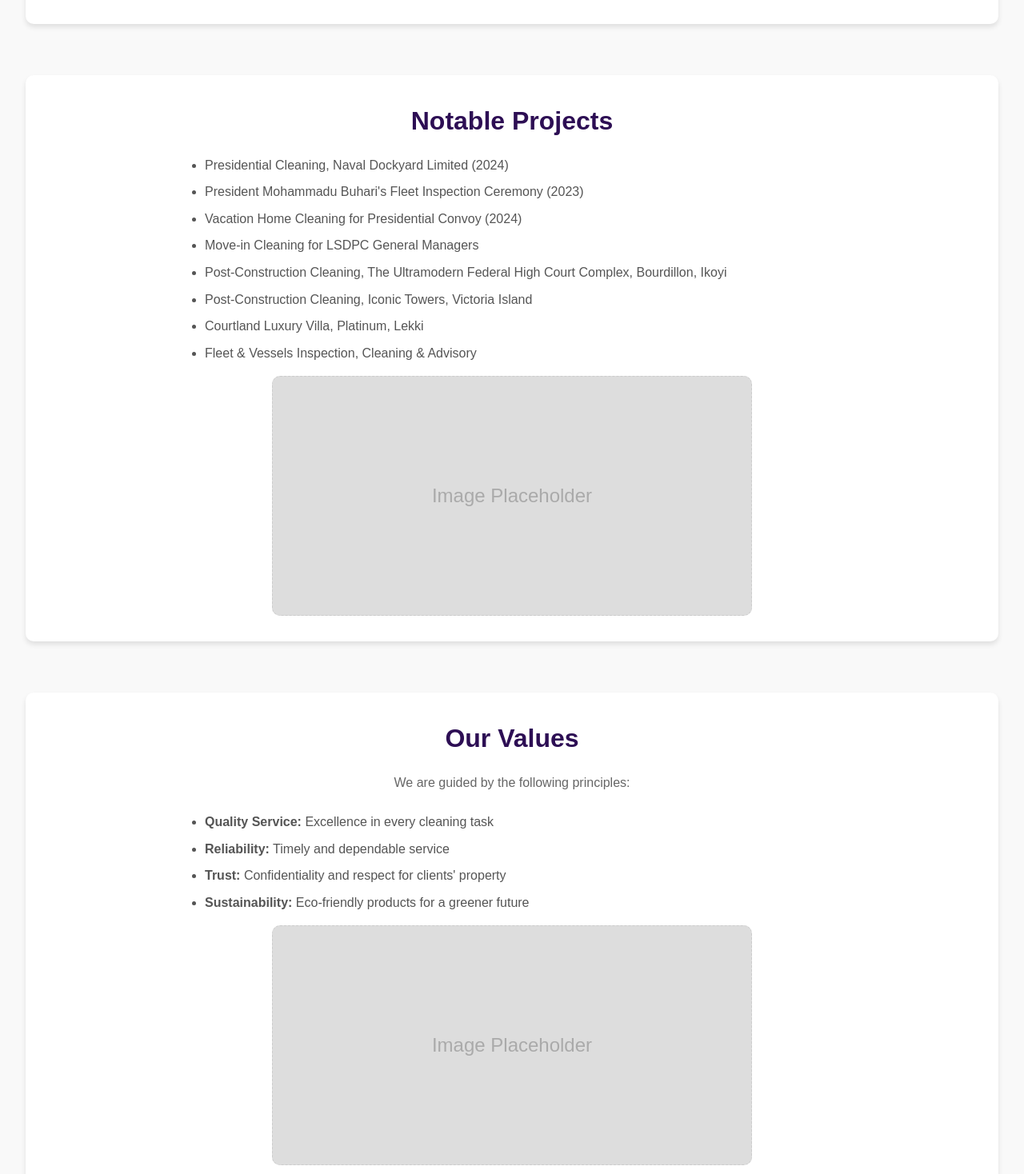
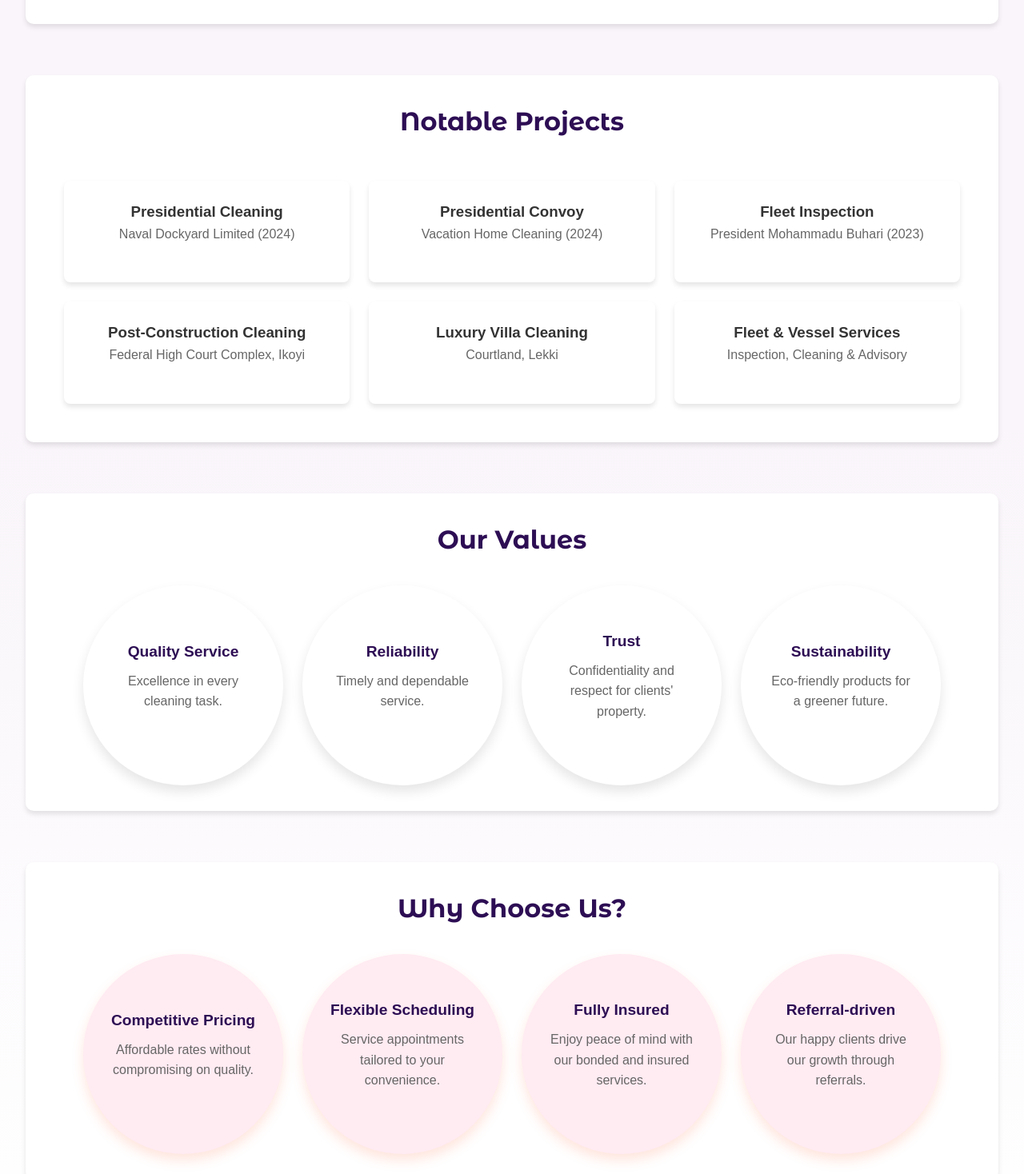
Before and after one commit to eniolaSamuel/CleaningClanProductPage, a React (Create React App) app: page / in a window 1280 px wide. Shown: the part 1942-3410 px from the top of the page at 80% size. Built offline with nearby package versions, Linux system fonts and the light colour scheme; a web font is replaced by a local one.

Commit message:
cc-update

```diff
--- a/src/styles/About.css
+++ b/src/styles/About.css
@@ -1,7 +1,7 @@
 .about-page {
     font-family: 'Arial', sans-serif;
     padding: 2rem;
-    background-color: #f9f9f9;
+    background-image: linear-gradient(#F9F5FA, #F9F5FA, #fff);
     color: #333;
 }
 
@@ -10,6 +10,7 @@ h2 {
     margin-bottom: 1rem;
     color: #2d0e54;
     text-align: center;
+    font-family: "Montserrat Alternates", sans-serif;
 }
 
 p {
@@ -27,6 +28,110 @@ section {
     background: #fff;
     border-radius: 10px;
     box-shadow: 0 4px 6px rgba(0, 0, 0, 0.1);
+}
+
+.projects-section {
+    margin-bottom: 4rem;
+    text-align: center;
+}
+
+.projects-section h2 {
+    font-size: 2rem;
+    margin-bottom: 2rem;
+    color: #2d0e54;
+    text-align: center;
+    font-family: "Montserrat Alternates", sans-serif;
+}
+
+.projects-grid {
+    display: grid;
+    grid-template-columns: repeat(3, 1fr); /* Three cards per row */
+    gap: 1.5rem; /* Space between cards */
+    padding: 1rem;
+}
+
+.project-card {
+    background-color: #fff;
+    border-radius: 8px;
+    padding: 1.5rem;
+    box-shadow: 0 4px 6px rgba(0, 0, 0, 0.1);
+    text-align: center;
+    transition: transform 0.2s ease-in-out, box-shadow 0.2s ease-in-out;
+}
+
+.project-card:hover {
+    transform: translateY(-5px); /* Subtle lift effect on hover */
+    box-shadow: 0 6px 10px rgba(0, 0, 0, 0.15);
+}
+
+/* Responsive Design */
+@media (max-width: 768px) {
+    .projects-grid {
+        grid-template-columns: repeat(2, 1fr); /* Two cards per row on smaller screens */
+    }
+}
+
+@media (max-width: 480px) {
+    .projects-grid {
+        grid-template-columns: repeat(1, 1fr); /* One card per row on very small screens */
+    }
+}
+
+/* Shared Styles for Values and Why Choose Us */
+.values-section,
+.choose-us-section {
+    margin-bottom: 4rem;
+    text-align: center;
+}
+
+.values-section h2,
+.choose-us-section h2 {
+    font-size: 2rem;
+    margin-bottom: 2rem;
+}
+
+.values-grid {
+    display: flex;
+    flex-wrap: wrap;
+    justify-content: center;
+    gap: 1.5rem;
+}
+
+.value-card {
+    background-color: #fff;
+    border-radius: 50%;
+    padding: 2rem;
+    width: 250px;
+    height: 250px;
+    display: flex;
+    flex-direction: column;
+    justify-content: center;
+    align-items: center;
+    box-shadow: 0 8px 15px rgba(0, 0, 0, 0.1);
+    transition: transform 0.3s ease;
+}
+
+.value-card h3 {
+    font-size: 1.2rem;
+    color: #2d0e54;
+    margin-bottom: 0.5rem;
+    text-align: center;
+}
+
+.value-card p {
+    font-size: 1rem;
+    color: #666;
+    text-align: center;
+}
+
+.value-card:hover {
+    transform: scale(1.05);
+}
+
+/* Add bubble-specific class for Why Choose Us bubbles */
+.value-card.bubble {
+    background-color: #ffebf2;
+    box-shadow: 0 8px 15px rgba(255, 123, 84, 0.2);
 }
 
 /* Image Placeholder Styling */
--- a/src/views/About.jsx
+++ b/src/views/About.jsx
@@ -17,44 +17,78 @@ const About = () => {
             {/* Notable Projects Section */}
             <section className="projects-section">
                 <h2>Notable Projects</h2>
-                <ul>
-                    <li>Presidential Cleaning, Naval Dockyard Limited (2024)</li>
-                    <li>President Mohammadu Buhari's Fleet Inspection Ceremony (2023)</li>
-                    <li>Vacation Home Cleaning for Presidential Convoy (2024)</li>
-                    <li>Move-in Cleaning for LSDPC General Managers</li>
-                    <li>Post-Construction Cleaning, The Ultramodern Federal High Court Complex, Bourdillon, Ikoyi</li>
-                    <li>Post-Construction Cleaning, Iconic Towers, Victoria Island</li>
-                    <li>Courtland Luxury Villa, Platinum, Lekki</li>
-                    <li>Fleet & Vessels Inspection, Cleaning & Advisory</li>
-                </ul>
-                <div className="image-placeholder">Image Placeholder</div>
+                <div className="projects-grid">
+                    <div className="project-card">
+                        <h3>Presidential Cleaning</h3>
+                        <p>Naval Dockyard Limited (2024)</p>
+                    </div>
+                    <div className="project-card">
+                        <h3>Presidential Convoy</h3>
+                        <p>Vacation Home Cleaning (2024)</p>
+                    </div>
+                    <div className="project-card">
+                        <h3>Fleet Inspection</h3>
+                        <p>President Mohammadu Buhari (2023)</p>
+                    </div>
+                    <div className="project-card">
+                        <h3>Post-Construction Cleaning</h3>
+                        <p>Federal High Court Complex, Ikoyi</p>
+                    </div>
+                    <div className="project-card">
+                        <h3>Luxury Villa Cleaning</h3>
+                        <p>Courtland, Lekki</p>
+                    </div>
+                    <div className="project-card">
+                        <h3>Fleet & Vessel Services</h3>
+                        <p>Inspection, Cleaning & Advisory</p>
+                    </div>
+                </div>
             </section>
 
-            {/* Our Values Section */}
+            {/* Core Values Section */}
             <section className="values-section">
                 <h2>Our Values</h2>
-                <p>We are guided by the following principles:</p>
-                <ul>
-                    <li><strong>Quality Service:</strong> Excellence in every cleaning task</li>
-                    <li><strong>Reliability:</strong> Timely and dependable service</li>
-                    <li><strong>Trust:</strong> Confidentiality and respect for clients' property</li>
-                    <li><strong>Sustainability:</strong> Eco-friendly products for a greener future</li>
-                </ul>
-                <div className="image-placeholder">Image Placeholder</div>
+                <div className="values-grid">
+                    <div className="value-card">
+                        <h3>Quality Service</h3>
+                        <p>Excellence in every cleaning task.</p>
+                    </div>
+                    <div className="value-card">
+                        <h3>Reliability</h3>
+                        <p>Timely and dependable service.</p>
+                    </div>
+                    <div className="value-card">
+                        <h3>Trust</h3>
+                        <p>Confidentiality and respect for clients' property.</p>
+                    </div>
+                    <div className="value-card">
+                        <h3>Sustainability</h3>
+                        <p>Eco-friendly products for a greener future.</p>
+                    </div>
+                </div>
             </section>
 
             {/* Why Choose Us Section */}
-            <section className="why-choose-us-section">
-                <h2>Why Choose Us</h2>
-                <p>We stand out because of:</p>
-                <ul>
-                    <li><strong>Competitive Pricing:</strong> Affordable rates without compromising quality</li>
-                    <li><strong>Flexible Scheduling:</strong> Convenient services that fit your timetable</li>
-                    <li><strong>Fully Insured and Bonded:</strong> Trust and security guaranteed</li>
-                    <li><strong>Excellent Customer Service:</strong> Client satisfaction is our top priority</li>
-                    <li><strong>Referral-Driven Model:</strong> Earn trust through exceptional service</li>
-                </ul>
-                <div className="image-placeholder">Image Placeholder</div>
+            <section className="choose-us-section">
+                <h2>Why Choose Us?</h2>
+                <div className="values-grid">
+                    <div className="value-card bubble">
+                        <h3>Competitive Pricing</h3>
+                        <p>Affordable rates without compromising on quality.</p>
+                    </div>
+                    <div className="value-card bubble">
+                        <h3>Flexible Scheduling</h3>
+                        <p>Service appointments tailored to your convenience.</p>
+                    </div>
+                    <div className="value-card bubble">
+                        <h3>Fully Insured</h3>
+                        <p>Enjoy peace of mind with our bonded and insured services.</p>
+                    </div>
+                    <div className="value-card bubble">
+                        <h3>Referral-driven</h3>
+                        <p>Our happy clients drive our growth through referrals.</p>
+                    </div>
+                </div>
             </section>
         </div>
     );
```
